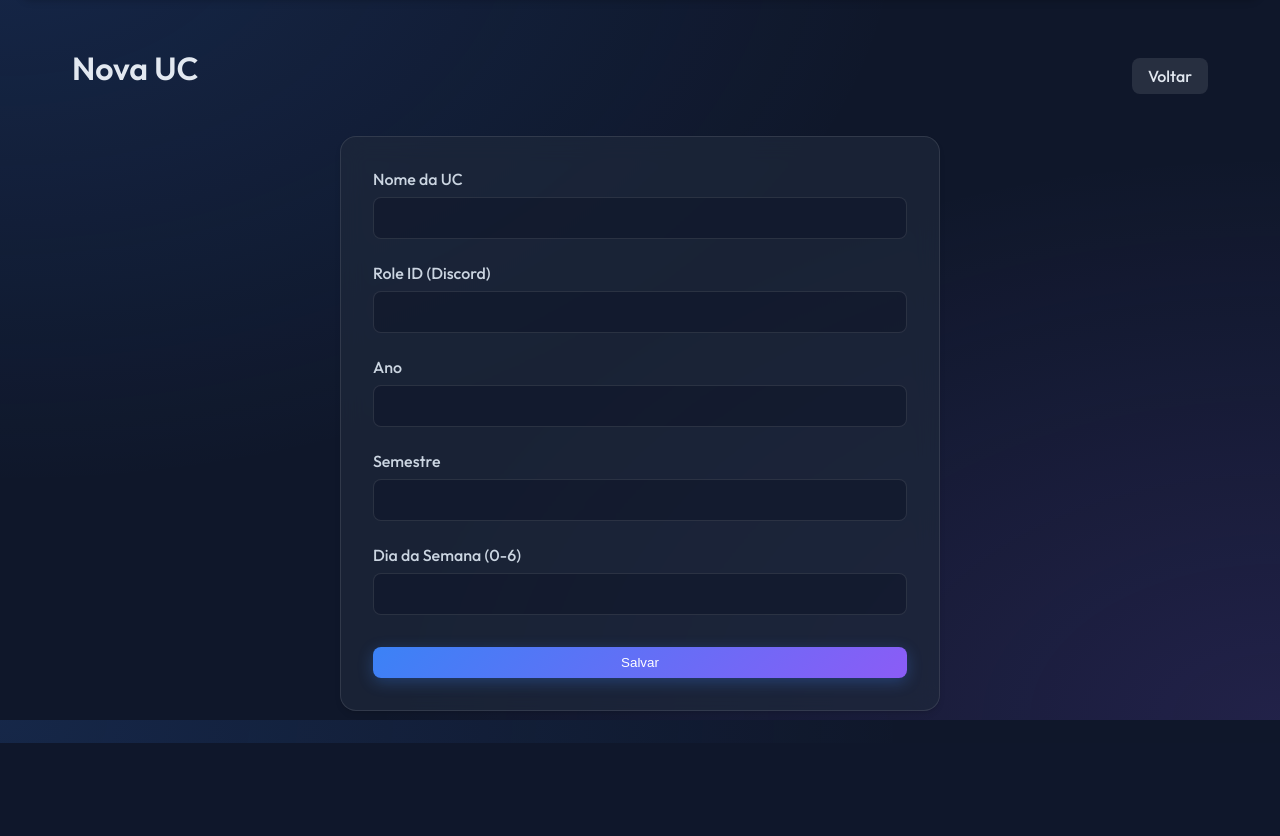
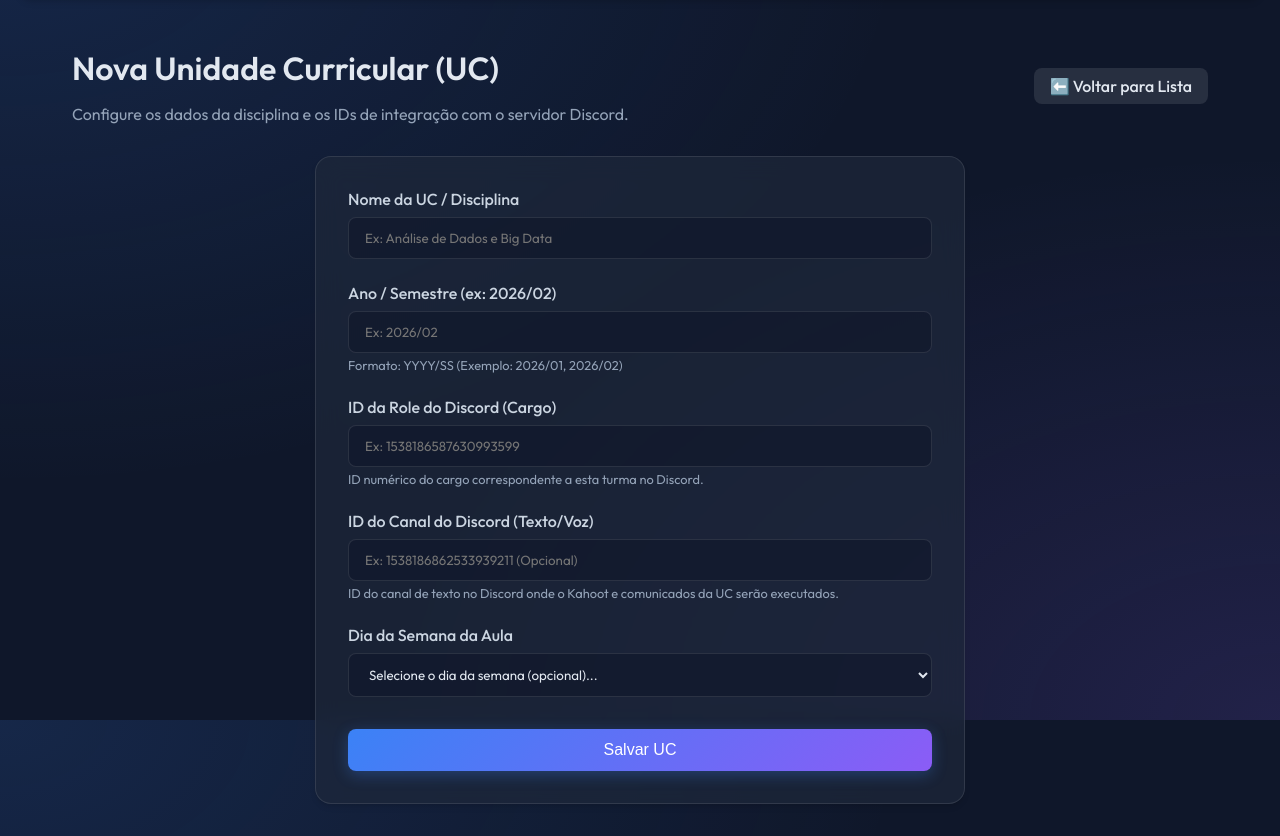
Before and after one commit to hpoyatos/pyAnimaGamification, a Flask app: page /ui/ucs/novo in a window 1280 px wide. Shown: the part 80-916 px from the top of the page. Before the commit the page ends 823 px from the top, so only its background shows below. Run offline with Flask 3, Linux system fonts and the light colour scheme; some libraries are stand-ins or nearby versions.

Commit message:
fix: align UC module (model, form, views, templates) with anima_uc table schema

```diff
--- a/forms/uc_form.py
+++ b/forms/uc_form.py
@@ -1,12 +1,23 @@
 from flask_wtf import FlaskForm
-from wtforms import StringField, IntegerField, SubmitField
+from wtforms import StringField, SelectField, SubmitField
 from wtforms.validators import DataRequired, Length, Optional
 
+DIAS_SEMANA_CHOICES = [
+    ('', 'Selecione o dia da semana (opcional)...'),
+    ('1', 'Segunda-feira'),
+    ('2', 'Terça-feira'),
+    ('3', 'Quarta-feira'),
+    ('4', 'Quinta-feira'),
+    ('5', 'Sexta-feira'),
+    ('6', 'Sábado'),
+    ('0', 'Domingo')
+]
+
 class UcForm(FlaskForm):
-    uc_nome = StringField('Nome da UC', validators=[DataRequired(), Length(max=100)])
-    uc_role_id = StringField('Role ID (Discord)', validators=[Optional(), Length(max=20)])
-    uc_ano = StringField('Ano', validators=[Optional(), Length(max=4)])
-    uc_semestre = StringField('Semestre', validators=[Optional(), Length(max=1)])
-    uc_dia_semana = IntegerField('Dia da Semana (0-6)', validators=[Optional()])
+    uc_nome = StringField('Nome da UC / Disciplina', validators=[DataRequired(), Length(max=150)])
+    uc_ano_semestre = StringField('Ano / Semestre (ex: 2026/02)', validators=[DataRequired(), Length(max=10)])
+    uc_discord_role = StringField('ID da Role do Discord (Cargo)', validators=[DataRequired(), Length(max=25)])
+    uc_channel_id = StringField('ID do Canal do Discord (Texto/Voz)', validators=[Optional(), Length(max=25)])
+    uc_dia_semana = SelectField('Dia da Semana da Aula', choices=DIAS_SEMANA_CHOICES, validators=[Optional()])
 
-    submit = SubmitField('Salvar')
+    submit = SubmitField('Salvar UC')
--- a/templates/uc/form.html
+++ b/templates/uc/form.html
@@ -1,59 +1,67 @@
 {% extends "base.html" %}
 
-{% block title %}{{ title }} - UCs{% endblock %}
+{% block title %}{{ title }} - Anima Gamification{% endblock %}
 
 {% block content %}
 <div class="header-actions">
-    <h1>{{ title }}</h1>
-    <a href="{{ url_for('uc_ui.list_ucs') }}" class="btn">Voltar</a>
+    <div>
+        <h1>{{ title }}</h1>
+        <p style="color: #94a3b8; margin-top: 0.25rem;">
+            Configure os dados da disciplina e os IDs de integração com o servidor Discord.
+        </p>
+    </div>
+    <a href="{{ url_for('uc_ui.list_ucs') }}" class="btn">⬅️ Voltar para Lista</a>
 </div>
 
-<div class="glass form-container">
+<div class="glass form-container" style="max-width: 650px; margin: 0 auto;">
     <form method="POST">
         {{ form.hidden_tag() }}
 
         <div class="form-group">
             {{ form.uc_nome.label }}
-            {{ form.uc_nome() }}
+            {{ form.uc_nome(placeholder="Ex: Análise de Dados e Big Data") }}
             {% for error in form.uc_nome.errors %}
                 <span class="error-msg">{{ error }}</span>
             {% endfor %}
         </div>
 
         <div class="form-group">
-            {{ form.uc_role_id.label }}
-            {{ form.uc_role_id() }}
-            {% for error in form.uc_role_id.errors %}
+            {{ form.uc_ano_semestre.label }}
+            {{ form.uc_ano_semestre(placeholder="Ex: 2026/02") }}
+            <small style="color: #94a3b8; font-size: 0.8rem; display: block; margin-top: 0.25rem;">Formato: YYYY/SS (Exemplo: 2026/01, 2026/02)</small>
+            {% for error in form.uc_ano_semestre.errors %}
                 <span class="error-msg">{{ error }}</span>
             {% endfor %}
         </div>
 
         <div class="form-group">
-            {{ form.uc_ano.label }}
-            {{ form.uc_ano() }}
-            {% for error in form.uc_ano.errors %}
+            {{ form.uc_discord_role.label }}
+            {{ form.uc_discord_role(placeholder="Ex: 1538186587630993599") }}
+            <small style="color: #94a3b8; font-size: 0.8rem; display: block; margin-top: 0.25rem;">ID numérico do cargo correspondente a esta turma no Discord.</small>
+            {% for error in form.uc_discord_role.errors %}
                 <span class="error-msg">{{ error }}</span>
             {% endfor %}
         </div>
 
         <div class="form-group">
-            {{ form.uc_semestre.label }}
-            {{ form.uc_semestre() }}
-            {% for error in form.uc_semestre.errors %}
+            {{ form.uc_channel_id.label }}
+            {{ form.uc_channel_id(placeholder="Ex: 1538186862533939211 (Opcional)") }}
+            <small style="color: #94a3b8; font-size: 0.8rem; display: block; margin-top: 0.25rem;">ID do canal de texto no Discord onde o Kahoot e comunicados da UC serão executados.</small>
+            {% for error in form.uc_channel_id.errors %}
                 <span class="error-msg">{{ error }}</span>
             {% endfor %}
         </div>
 
         <div class="form-group">
             {{ form.uc_dia_semana.label }}
-            {{ form.uc_dia_semana(type="number", min="0", max="6") }}
+            {{ form.uc_dia_semana() }}
             {% for error in form.uc_dia_semana.errors %}
                 <span class="error-msg">{{ error }}</span>
             {% endfor %}
         </div>
 
         <div style="margin-top: 2rem;">
-            {{ form.submit(class="btn btn-primary", style="width: 100%;") }}
+            {{ form.submit(class="btn btn-primary", style="width: 100%; font-size: 1rem; padding: 0.75rem;") }}
         </div>
     </form>
 </div>
--- a/views/uc_view.py
+++ b/views/uc_view.py
@@ -5,44 +5,58 @@ from forms.uc_form import UcForm
 
 uc_ui_bp = Blueprint('uc_ui', __name__, url_prefix='/ui/ucs')
 
-
 @uc_ui_bp.route('/')
 def list_ucs():
-    ucs = Uc.query.all()
+    ucs = Uc.query.order_by(Uc.uc_ano_semestre.desc(), Uc.uc_nome.asc()).all()
     return render_template('uc/list.html', ucs=ucs)
 
 @uc_ui_bp.route('/novo', methods=['GET', 'POST'])
 def create_uc():
     form = UcForm()
     if form.validate_on_submit():
+        dia_sem = int(form.uc_dia_semana.data) if form.uc_dia_semana.data else None
         nova_uc = Uc(
             uc_nome=form.uc_nome.data,
-            uc_role_id=form.uc_role_id.data,
-            uc_ano=form.uc_ano.data,
-            uc_semestre=form.uc_semestre.data,
-            uc_dia_semana=form.uc_dia_semana.data
+            uc_ano_semestre=form.uc_ano_semestre.data,
+            uc_discord_role=form.uc_discord_role.data,
+            uc_channel_id=form.uc_channel_id.data or None,
+            uc_dia_semana=dia_sem
         )
         db.session.add(nova_uc)
         db.session.commit()
-        flash('UC criada com sucesso!', 'success')
+        flash('Unidade Curricular (UC) criada com sucesso!', 'success')
         return redirect(url_for('uc_ui.list_ucs'))
-    return render_template('uc/form.html', form=form, title="Nova UC")
+    return render_template('uc/form.html', form=form, title="Nova Unidade Curricular (UC)")
 
 @uc_ui_bp.route('/editar/<int:id>', methods=['GET', 'POST'])
 def update_uc(id):
     uc = Uc.query.get_or_404(id)
     form = UcForm(obj=uc)
+
+    if request.method == 'GET':
+        form.uc_dia_semana.data = str(uc.uc_dia_semana) if uc.uc_dia_semana is not None else ''
+
     if form.validate_on_submit():
-        form.populate_obj(uc)
+        dia_sem = int(form.uc_dia_semana.data) if form.uc_dia_semana.data else None
+        uc.uc_nome = form.uc_nome.data
+        uc.uc_ano_semestre = form.uc_ano_semestre.data
+        uc.uc_discord_role = form.uc_discord_role.data
+        uc.uc_channel_id = form.uc_channel_id.data or None
+        uc.uc_dia_semana = dia_sem
+
         db.session.commit()
-        flash('UC atualizada com sucesso!', 'success')
+        flash('Unidade Curricular (UC) atualizada com sucesso!', 'success')
         return redirect(url_for('uc_ui.list_ucs'))
-    return render_template('uc/form.html', form=form, title="Editar UC")
+    return render_template('uc/form.html', form=form, title="Editar Unidade Curricular (UC)", uc=uc)
 
 @uc_ui_bp.route('/excluir/<int:id>', methods=['POST'])
 def delete_uc(id):
     uc = Uc.query.get_or_404(id)
-    db.session.delete(uc)
-    db.session.commit()
-    flash('UC excluída com sucesso!', 'success')
+    try:
+        db.session.delete(uc)
+        db.session.commit()
+        flash('UC excluída com sucesso!', 'success')
+    except Exception as e:
+        db.session.rollback()
+        flash(f'Não foi possível excluir a UC: {str(e)}', 'danger')
     return redirect(url_for('uc_ui.list_ucs'))
```
Also changed, not shown: models/uc.py (+16 -6 lines), templates/uc/list.html (+49 -20 lines).
